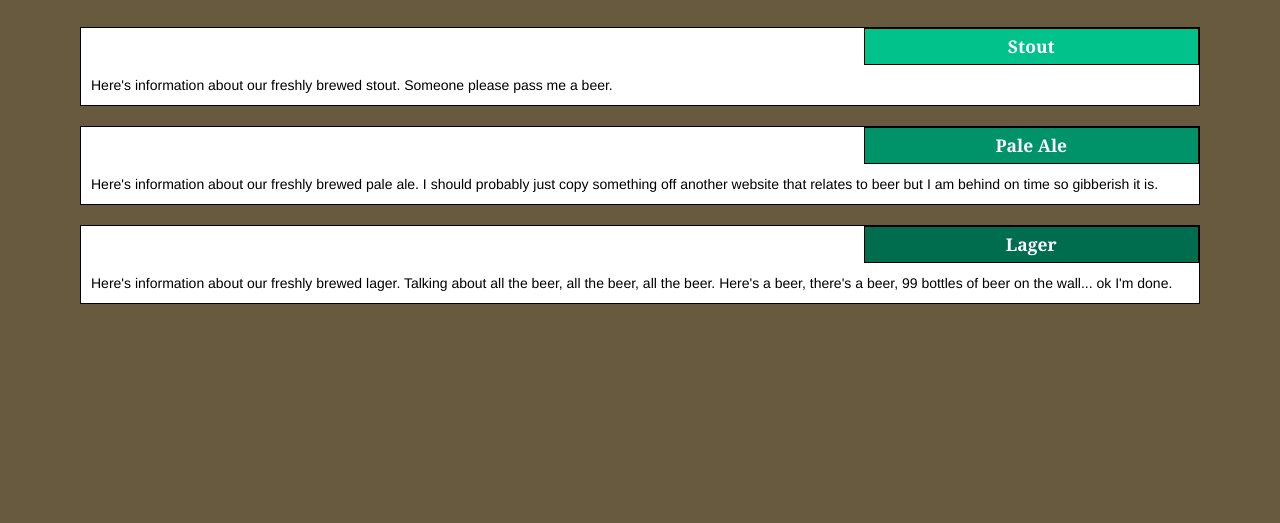
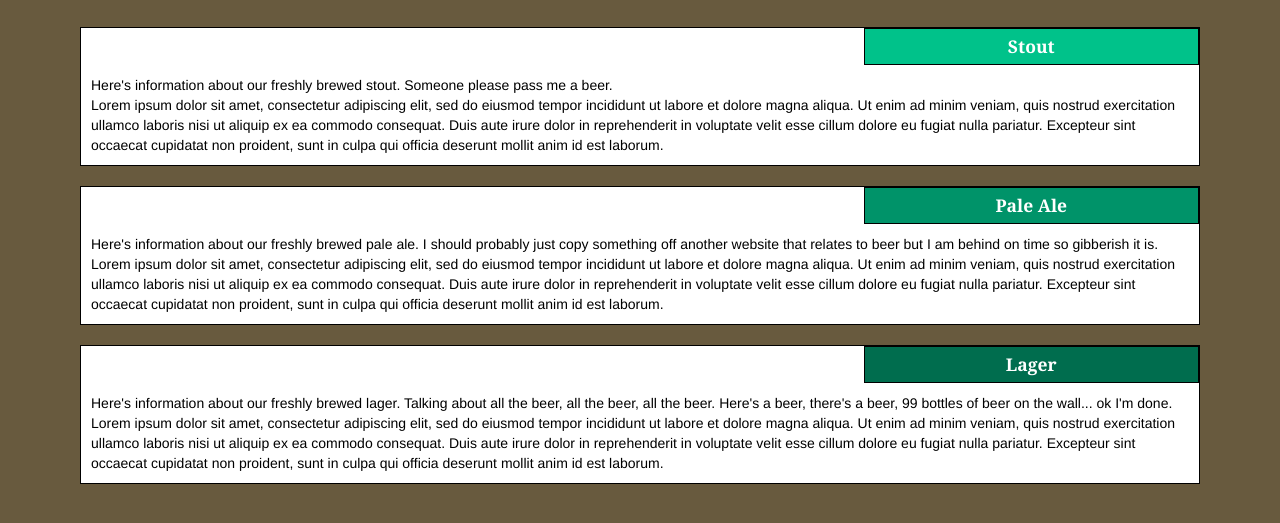
Before and after one commit to krittennicole/htmlcssjavascriptcoursera, a plain HTML site: page module-3/index.html in a window 1280 px wide. Shown: the part 153-676 px from the top of the page. Drawn offline with Linux system fonts and the light colour scheme; a script that the page names is missing.

Commit message:
Update index.html

```diff
--- a/module-3/index.html
+++ b/module-3/index.html
@@ -54,7 +54,8 @@
 			Stout
 		</div>
 		<p>
-			Here's information about our freshly brewed stout. Someone please pass me a beer.
+			Here's information about our freshly brewed stout. Someone please pass me a beer. <br>
+			Lorem ipsum dolor sit amet, consectetur adipiscing elit, sed do eiusmod tempor incididunt ut labore et dolore magna aliqua. Ut enim ad minim veniam, quis nostrud exercitation ullamco laboris nisi ut aliquip ex ea commodo consequat. Duis aute irure dolor in reprehenderit in voluptate velit esse cillum dolore eu fugiat nulla pariatur. Excepteur sint occaecat cupidatat non proident, sunt in culpa qui officia deserunt mollit anim id est laborum.
 		</p>
 		</section>
 	</div>
@@ -64,7 +65,7 @@
 			Pale Ale
 		</div>
 		<p>
-			Here's information about our freshly brewed pale ale. I should probably just copy something off another website that relates to beer but I am behind on time so gibberish it is.
+			Here's information about our freshly brewed pale ale. I should probably just copy something off another website that relates to beer but I am behind on time so gibberish it is. Lorem ipsum dolor sit amet, consectetur adipiscing elit, sed do eiusmod tempor incididunt ut labore et dolore magna aliqua. Ut enim ad minim veniam, quis nostrud exercitation ullamco laboris nisi ut aliquip ex ea commodo consequat. Duis aute irure dolor in reprehenderit in voluptate velit esse cillum dolore eu fugiat nulla pariatur. Excepteur sint occaecat cupidatat non proident, sunt in culpa qui officia deserunt mollit anim id est laborum.
 		</p>
 		</section>
 	</div>
@@ -74,7 +75,7 @@
 			Lager
 		</div>
 		<p>
-			Here's information about our freshly brewed lager. Talking about all the beer, all the beer, all the beer. Here's a beer, there's a beer, 99 bottles of beer on the wall... ok I'm done.
+			Here's information about our freshly brewed lager. Talking about all the beer, all the beer, all the beer. Here's a beer, there's a beer, 99 bottles of beer on the wall... ok I'm done. Lorem ipsum dolor sit amet, consectetur adipiscing elit, sed do eiusmod tempor incididunt ut labore et dolore magna aliqua. Ut enim ad minim veniam, quis nostrud exercitation ullamco laboris nisi ut aliquip ex ea commodo consequat. Duis aute irure dolor in reprehenderit in voluptate velit esse cillum dolore eu fugiat nulla pariatur. Excepteur sint occaecat cupidatat non proident, sunt in culpa qui officia deserunt mollit anim id est laborum.
 		</p>
 		</section>
 	</div>
```
